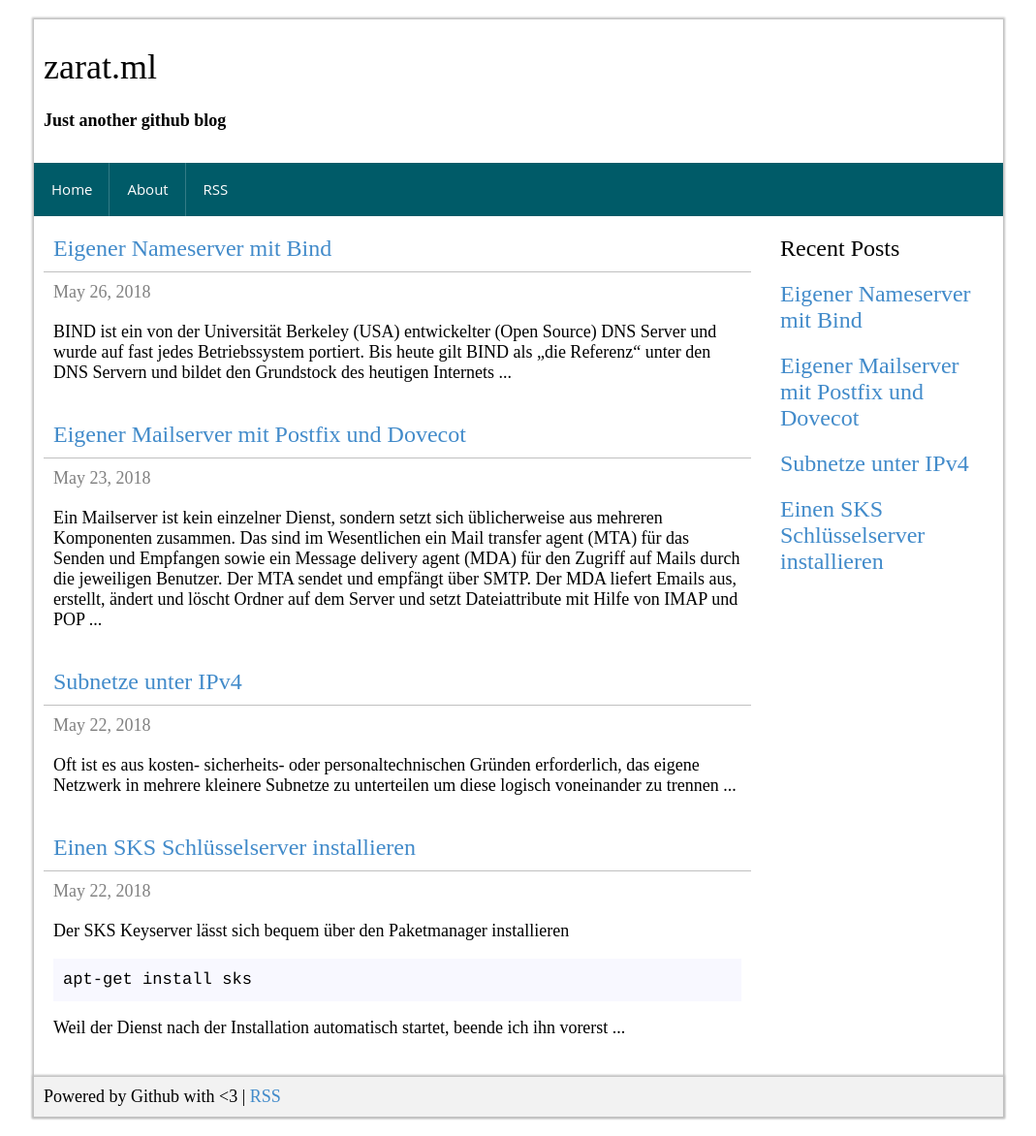
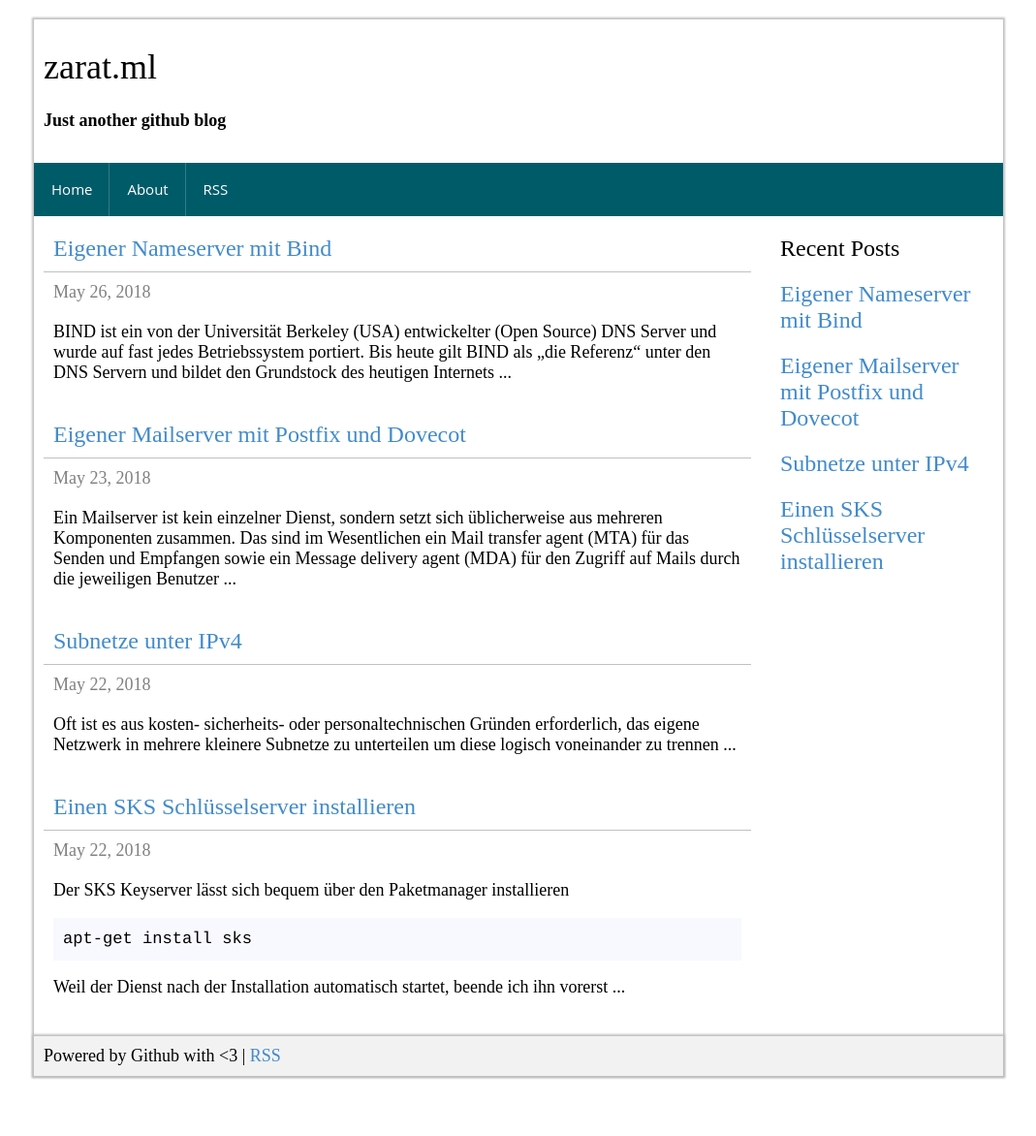
Before and after one commit to mbrain/zarat.github.io, a Jekyll site: the page built from index.html, in a window 1280 px wide. Shown: the whole page at 97% size, without its empty margins (105-1174 px from the left). Built offline with Jekyll 4.4.1, drawn with Linux system fonts in a browser that asks for light colours; the list of posts is cut into pages by our own code; after the commit the page ends 1130 px from its top, so only the background shows below that.

Commit message:
Update 2018-05-23-eigener-mailserver-mit-postfix-und-dovecot.markdown

```diff
--- a/_posts/2018-05-23-eigener-mailserver-mit-postfix-und-dovecot.markdown
+++ b/_posts/2018-05-23-eigener-mailserver-mit-postfix-und-dovecot.markdown
@@ -6,9 +6,9 @@ category: tutorials
 permalink: /blog/eigener-mailserver-mit-postfix-und-dovecot
 ---
 
-Ein Mailserver ist kein einzelner Dienst, sondern setzt sich üblicherweise aus mehreren Komponenten zusammen. Das sind im Wesentlichen ein Mail transfer agent (MTA) für das Senden und Empfangen sowie ein Message delivery agent (MDA) für den Zugriff auf Mails durch die jeweiligen Benutzer. Der MTA sendet und empfängt über SMTP. Der MDA liefert Emails aus, erstellt, ändert und löscht Ordner auf dem Server und setzt Dateiattribute mit Hilfe von IMAP und POP.
+Ein Mailserver ist kein einzelner Dienst, sondern setzt sich üblicherweise aus mehreren Komponenten zusammen. Das sind im Wesentlichen ein Mail transfer agent (MTA) für das Senden und Empfangen sowie ein Message delivery agent (MDA) für den Zugriff auf Mails durch die jeweiligen Benutzer.
 <!--excerpt_separator-->
-Beide gibt es auch in verschlüsselter Form. Einen Mailserver im Internet zu betreiben ist eine verantwortungsvolle Aufgabe. Arbeitet man nicht sorgfältig, schafft man leicht ein sogenanntes Open Relay, welches sehr schnell als Spamschleuder missbraucht werden wird. Ich möchte zeigen wie man mit Hilfe von Postfix, Dovecot und Ende-zu-Ende Verschlüsselung einen Emailserver installiert um die private oder firmeninterne Kommunikation wieder unter die eigene und alleinige Kontrolle zu bringen.
+Der MTA sendet und empfängt über SMTP. Der MDA liefert Emails aus, erstellt, ändert und löscht Ordner auf dem Server und setzt Dateiattribute mit Hilfe von IMAP und POP. Beide gibt es auch in verschlüsselter Form. Einen Mailserver im Internet zu betreiben ist eine verantwortungsvolle Aufgabe. Arbeitet man nicht sorgfältig, schafft man leicht ein sogenanntes Open Relay, welches sehr schnell als Spamschleuder missbraucht werden wird. Ich möchte zeigen wie man mit Hilfe von Postfix, Dovecot und Ende-zu-Ende Verschlüsselung einen Emailserver installiert um die private oder firmeninterne Kommunikation wieder unter die eigene und alleinige Kontrolle zu bringen.
 
 <h3>Postfix installieren</h3>
 
```
